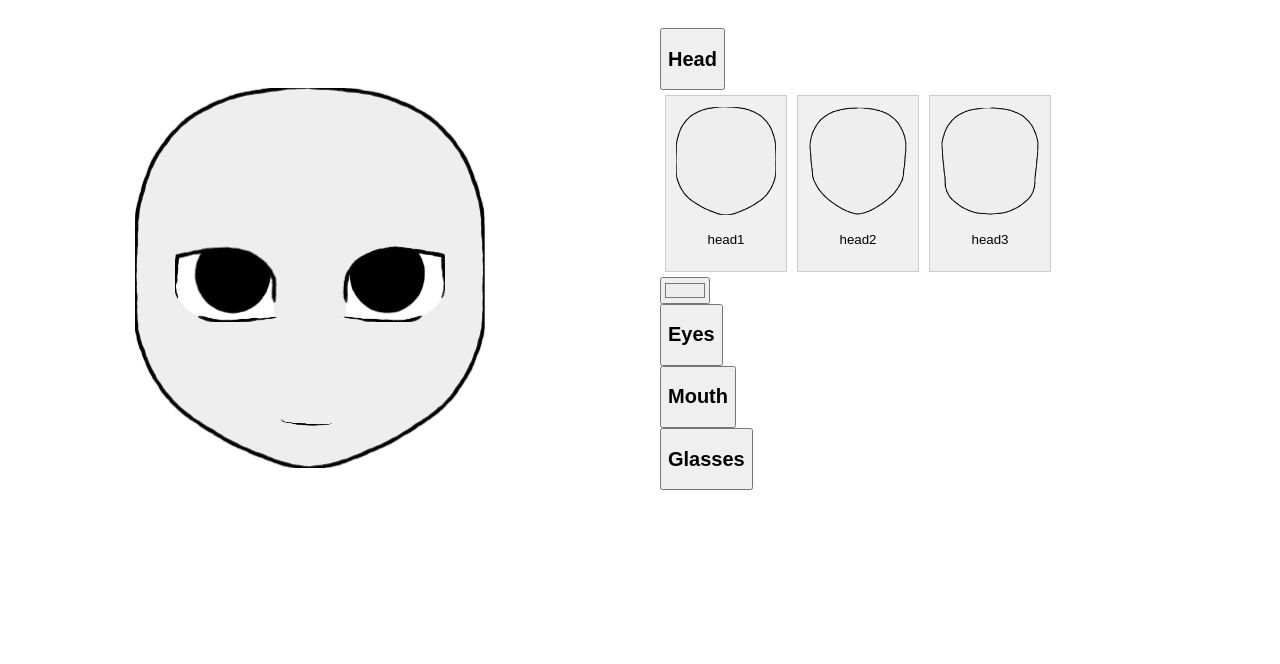
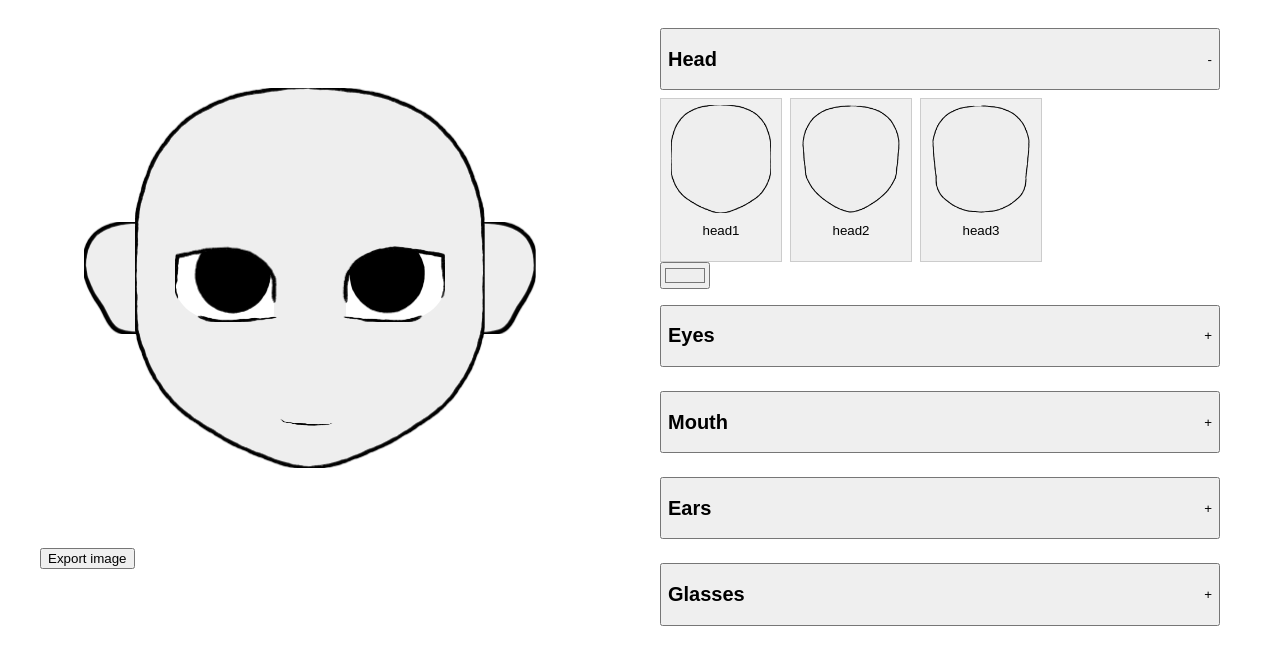
Before and after one commit to squashfold/character-creator, a React (Vite) app: page / in a window 1280 px wide. Both pictures are taken after a click on the button "Head". Shown: the top 664 px of the page. Built offline with nearby package versions, Linux system fonts and the light colour scheme.

Commit message:
add ears

```diff
--- a/src/app/OptionsComponent.tsx
+++ b/src/app/OptionsComponent.tsx
@@ -21,15 +21,17 @@ interface OptionsComponentProps {
     };
 
     return (
-        <div>
-            <button className={styles.accordionHeader} onClick={toggleOpen}>
+        <div className={styles.accordion}>
+            <button className={`${styles.accordionHeader} ${isOpen ? styles.accordionHeaderOpen : styles.accordionHeaderClosed}`} onClick={toggleOpen}>
                 {groupName && (<h2>{groupName}</h2>)}
             </button>
             <div className={`${styles.accordionContent}  ${isOpen ? styles.open : styles.closed}`}>
             <div className={`${styles.optionsList}`}>
                 {options.map((option, index) => (
                     <button className={styles.optionButton} key={index} onClick={() => setOption(option)}>
-                        <SvgImage id={index.toString()} className={styles.previewImage} src={option.src} fillColor={color && color} useKonva={false} />
+                        <div className={styles.previewImageContainer}>
+                            <SvgImage id={index.toString()} className={styles.previewImage} src={option.src} fillColor={color && color} useKonva={false} />
+                        </div>
                         <p>{option.name}</p>
                     </button>
                 ))}
--- a/src/app/app.module.scss
+++ b/src/app/app.module.scss
@@ -7,6 +7,9 @@
 
 .stage {
     // border: 2px solid green;
+    width: 540px;
+    height: 540px;
+    overflow: hidden;
 
     > * {
 
@@ -32,10 +35,19 @@
     justify-content: flex-start;
     align-items: stretch;
     z-index: 10;
+    gap: .5rem;
+}
+
+.previewImageContainer {
+    width: 100px;
+    height: 100px;
+    display: flex;
+    justify-self: center;
+    align-items: center;
 }
 
 .previewImage {
-    width: 100px;
+    width: 100%;
     height: auto;
 }
 
@@ -43,12 +55,35 @@
     background-color: #f0f0f0;
     border: 1px solid #ccc;
     padding: 10px;
-    margin: 5px;
     cursor: pointer;
     transition: background-color 0.3s;
 
     &:hover {
         background-color: #e0e0e0;
+    }
+}
+
+.accordion {
+    margin-bottom: 1rem;
+}
+
+.accordionHeader {
+    width: 100%;
+    margin-bottom: .5rem;
+    display: flex;
+    justify-content: space-between;
+    align-items: center;
+}
+
+.accordionHeaderClosed {
+    &::after {
+        content: '+';
+    }
+}
+
+.accordionHeaderOpen {
+    &::after {
+        content: '-';
     }
 }
 
--- a/src/app/app.tsx
+++ b/src/app/app.tsx
@@ -8,6 +8,7 @@ import OptionsComponent from './OptionsComponent';
 export function App() {
   const [faceImageOption, setFaceImageOption] = useState<CharacterPartOptions>(type1.head.options[0]);
   const [eyesImageOption, setEyesImageOption] = useState<CharacterPartOptions>(type1.eyes.options[0]);
+  const [earsImageOption, setEarsImageOption] = useState<CharacterPartOptions>(type1.ears.options[0]);
   const [glassesImageOption, setGlassesImageOption] = useState<CharacterPartOptions>(type1.glasses.options[0]);
   const [mouthImageOption, setMouthImageOption] = useState<CharacterPartOptions>(type1.mouth.options[0]);
   const [faceColor, setFaceColor] = useState<string>(type1.head.options[0].fillColor);
@@ -18,10 +19,38 @@ export function App() {
   const [tempMouthColor, setTempMouthColor] = useState<string>(type1.mouth.options[0].fillColor);
   console.log(type1.eyes.options[0]);
 
+  const stageRef = React.useRef(null);
+
+  const handleExport = () => {
+    const uri = stageRef.current.toDataURL();
+    downloadURI(uri, 'stage.png');
+};
+
+function downloadURI(uri, name) {
+    const link = document.createElement('a');
+    link.download = name;
+    link.href = uri;
+    document.body.appendChild(link);
+    link.click();
+    document.body.removeChild(link);
+}
+
   return (
     <div className={styles.app}>
-      <Stage className={styles.stage} width={1080} height={1080} scale={{ x: 0.5, y: 0.5 }}>
+      <section>
+        <Stage ref={stageRef} className={styles.stage} width={549} height={540} scale={{ x: 0.5, y: 0.5 }}>
           <Layer>
+            <SvgImage
+              id="ears"
+              src={earsImageOption.src}
+              width={earsImageOption.width}
+              height={earsImageOption.height}
+              fillColor={faceColor}
+              x={earsImageOption.x}
+              y={earsImageOption.y}
+              draggable
+              useKonva
+            />
             <SvgImage
               id="face"
               src={faceImageOption.src}
@@ -64,6 +93,8 @@ export function App() {
             />
           </Layer>
         </Stage>
+        <button onClick={handleExport}>Export image</button>
+      </section>
       <section className={styles.options}>
         <OptionsComponent
           options={type1.head.options}
@@ -93,6 +124,13 @@ export function App() {
           groupName={type1.mouth.name}
         />
         <OptionsComponent
+          options={type1.ears.options}
+          setOption={setEarsImageOption}
+          color={faceColor}
+          tempColor={tempFaceColor}
+          groupName={type1.ears.name}
+        />
+        <OptionsComponent
           options={type1.glasses.options}
           setOption={setGlassesImageOption}
           groupName={type1.glasses.name}
--- a/src/app/constants/character-parts.ts
+++ b/src/app/constants/character-parts.ts
@@ -11,6 +11,7 @@ import mouth1 from '../../assets/character-parts/type1/mouth1.svg'
 import mouth2 from '../../assets/character-parts/type1/mouth2.svg'
 import mouth3 from '../../assets/character-parts/type1/mouth3.svg'
 import mouth4 from '../../assets/character-parts/type1/mouth4.svg'
+import ears1 from '../../assets/character-parts/type1/ears1.svg'
 
 export interface CharacterPartOptions {
     name: string;
@@ -35,6 +36,11 @@ export interface CharacterParts {
         options: CharacterPartOptions[];
     };
     mouth: {
+        defaultFill: string;
+        name: string;
+        options: CharacterPartOptions[];
+    };
+    ears: {
         defaultFill: string;
         name: string;
         options: CharacterPartOptions[];
@@ -164,6 +170,22 @@ export const type1: CharacterParts = {
             },
         ],
     },
+    ears: {
+        name: 'Ears',
+        defaultFill: '#eeeeee',
+        options: [
+            {
+                name: 'ears1',
+                src: ears1,
+                fillColor: '#ffffff',
+                strokeColor: '#000',
+                width: 904.3,
+                height: 225,
+                x: 87.8,
+                y: 427.5,
+            },
+        ],
+    },
     glasses: {
         name: 'Glasses',
         options: [
```
Also changed, not shown: src/assets/character-parts/type1/ears1.svg (added). Lines whose indentation alone changed are shown as unchanged.
